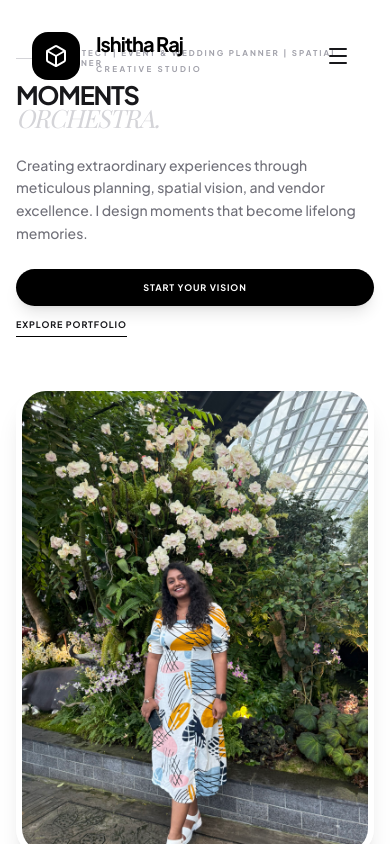
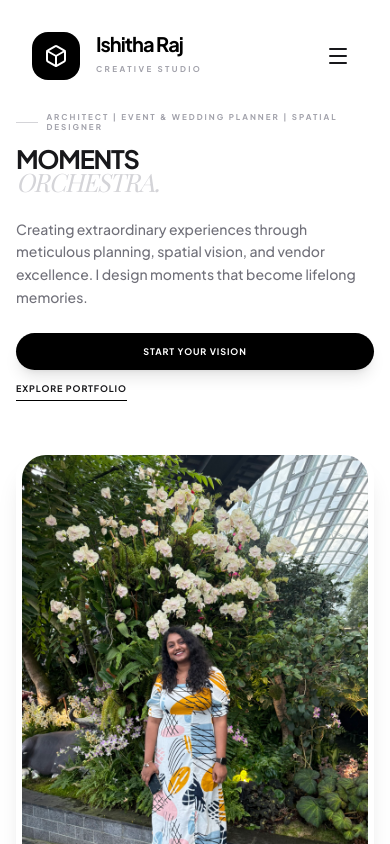
Before and after one commit to Ar-Ragul/client_portfolio, a React (Vite) app: page / in a window 390 px wide. Shown: the top 844 px of the page. Built offline with nearby package versions, Linux system fonts and the light colour scheme; a web font is replaced by a local one.

Commit message:
Design changs

```diff
--- a/components/Hero.tsx
+++ b/components/Hero.tsx
@@ -22,7 +22,7 @@ export const Hero: React.FC<HeroProps> = ({ onOpenPlanning, onViewWork }) => {
 
   return (
     <>
-    <section className="relative min-h-screen flex items-center overflow-hidden pt-12 md:pt-16 lg:pt-20">
+    <section className="relative min-h-screen flex items-center overflow-hidden pt-28 pb-16">
       <div className="max-w-[1440px] mx-auto px-4 sm:px-6 md:px-8 lg:px-12 w-full grid grid-cols-1 xl:grid-cols-12 gap-6 md:gap-10 lg:gap-12 items-center relative z-10">
         <motion.div
           initial={{ opacity: 0, x: -50 }}
@@ -65,7 +65,7 @@ export const Hero: React.FC<HeroProps> = ({ onOpenPlanning, onViewWork }) => {
           </div>
         </motion.div>
 
-        <div className="w-full xl:col-span-5 relative mt-6 md:mt-8 lg:mt-0">
+        <div className="w-full xl:col-span-5 relative mt-6 md:mt-8 lg:mt-0 max-w-sm md:max-w-md lg:max-w-lg xl:max-w-2xl mx-auto xl:mx-0">
           <motion.div
             style={{ y: y1 }}
             className="relative z-20 w-full rounded-[30px] sm:rounded-[40px] md:rounded-[50px] lg:rounded-[60px] overflow-hidden shadow-xl md:shadow-2xl lg:shadow-3xl border-[6px] sm:border-[8px] md:border-[10px] lg:border-[12px] border-white/50 backdrop-blur-sm"
@@ -80,7 +80,7 @@ export const Hero: React.FC<HeroProps> = ({ onOpenPlanning, onViewWork }) => {
 
           <motion.div
             style={{ y: y2 }}
-            className="absolute -top-8 sm:-top-12 md:-top-16 lg:-top-20 -right-4 sm:-right-6 md:-right-10 lg:-right-12 z-10 aspect-square w-28 sm:w-32 md:w-48 lg:w-64 rounded-[20px] md:rounded-[30px] lg:rounded-[40px] overflow-hidden shadow-lg md:shadow-xl lg:shadow-2xl hidden md:block"
+            className="absolute -top-8 sm:-top-12 md:-top-16 lg:-top-20 -right-4 sm:-right-6 md:-right-10 lg:-right-12 z-10 aspect-square w-24 sm:w-28 md:w-40 lg:w-48 rounded-[20px] md:rounded-[30px] lg:rounded-[40px] overflow-hidden shadow-lg md:shadow-xl lg:shadow-2xl hidden md:block"
           >
             <img
               alt="Spatial Design Detail"
```
